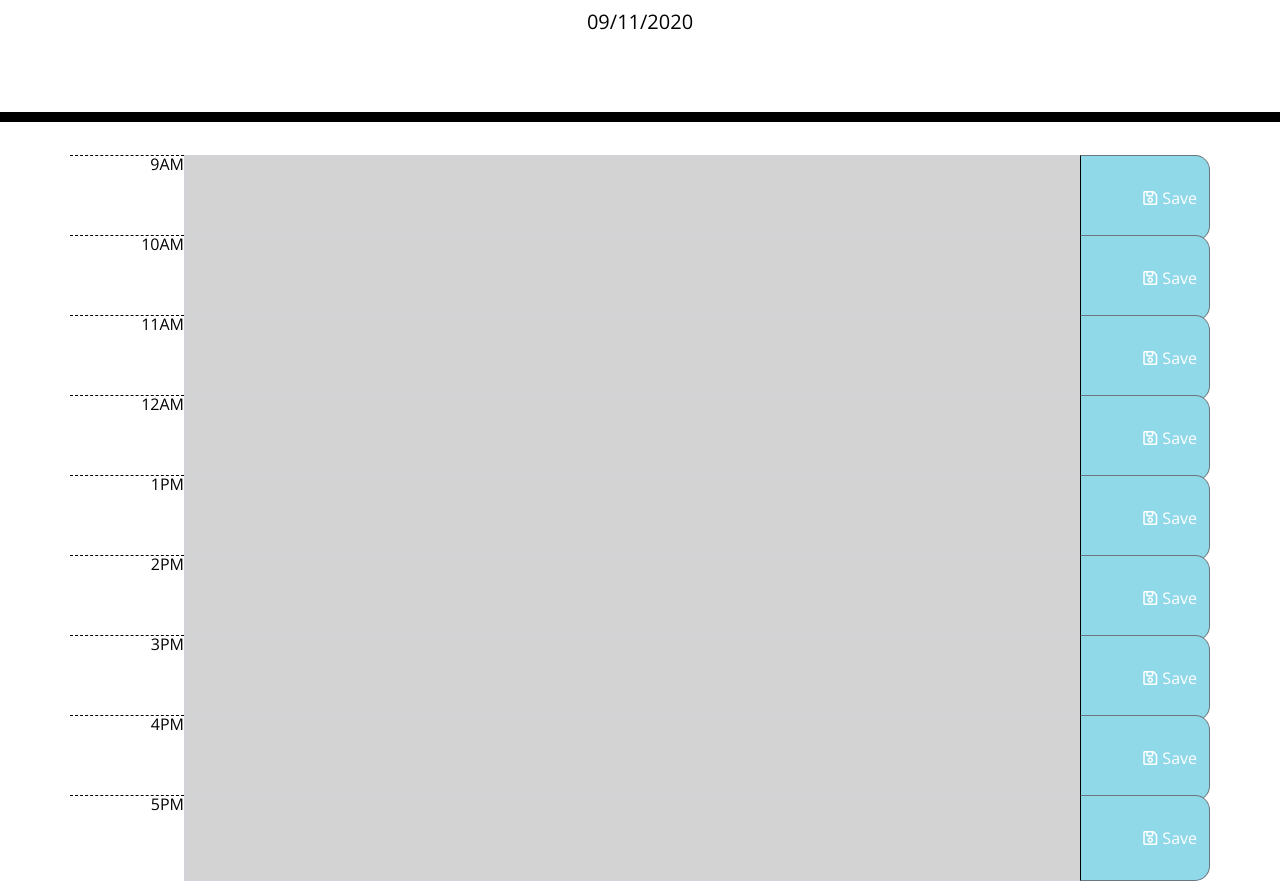
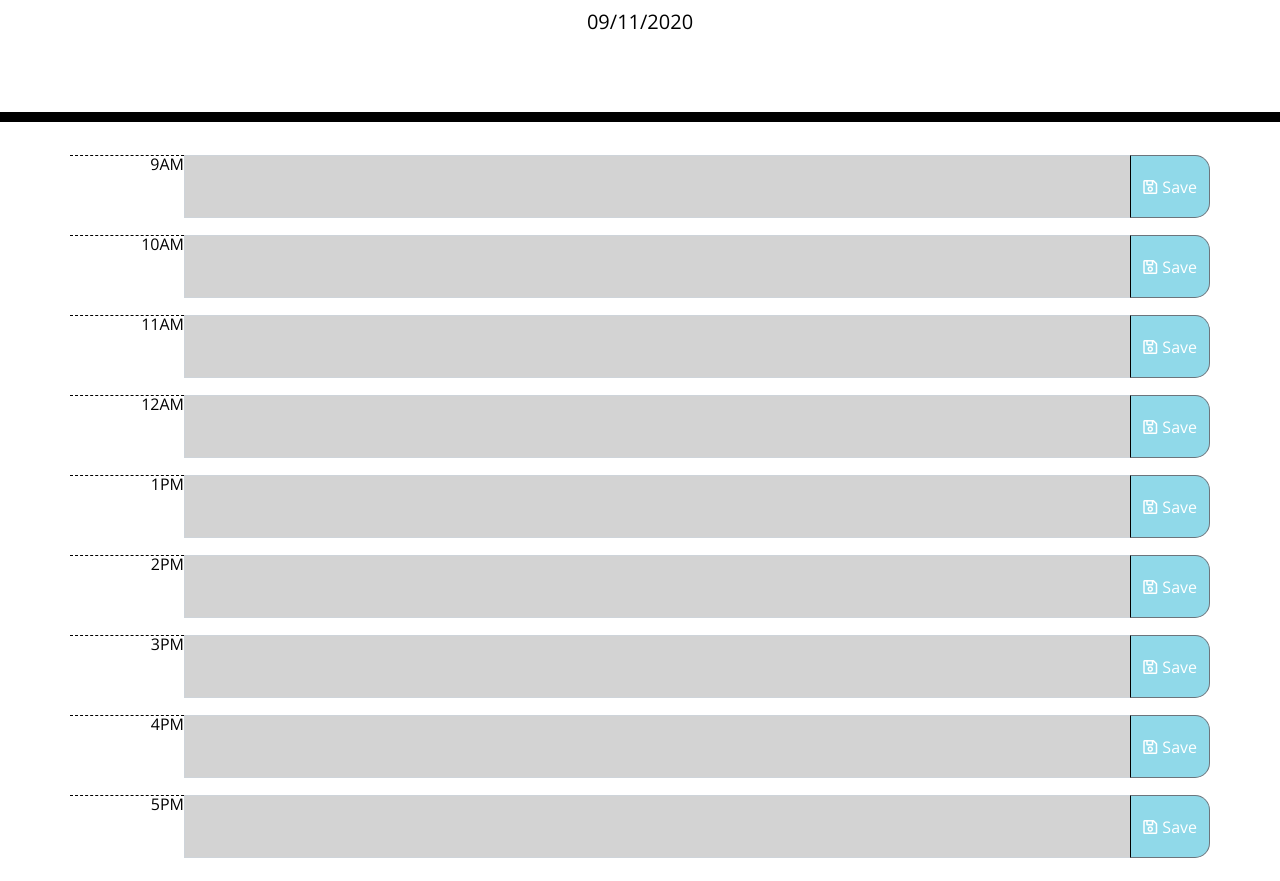
Before and after one commit to JJessee1371/day-planner-application, a plain HTML site: page index.html in a window 1280 px wide. Shown: the part 182-1063 px from the top of the page. Drawn offline with nearby package versions, Linux system fonts and the light colour scheme.

Commit message:
Corrected spacing issue with hour blocks.

```diff
--- a/index.html
+++ b/index.html
@@ -28,9 +28,7 @@
         <div class="hour"><span>9AM</span></div>
         <textarea id="text1" class="form-control" aria-label="With textarea" data-time="9"></textarea>
         <div class="input-group-append">
-          <button class="btn btn-outline-secondary saveBtn" type="button" id="9am">
-            <i class="far fa-save"></i>Save
-          </button>
+          <button class="btn btn-outline-secondary saveBtn" type="button" id="9am"><i class="far fa-save"></i>Save</button>
         </div>
       </div>
     </div>
@@ -40,9 +38,7 @@
         <div class="hour"><span>10AM</span></div>
         <textarea id="text2" class="form-control" aria-label="With textarea" data-time="10"></textarea>
         <div class="input-group-append">
-          <button class="btn btn-outline-secondary saveBtn" type="button" id="10am">
-            <i class="far fa-save"></i>Save
-          </button>
+          <button class="btn btn-outline-secondary saveBtn" type="button" id="9am"><i class="far fa-save"></i>Save</button>
         </div>
       </div>
     </div>
@@ -52,9 +48,7 @@
         <div class="hour"><span>11AM</span></div>
         <textarea id="text3" class="form-control" aria-label="With textarea" data-time="11"></textarea>
         <div class="input-group-append">
-          <button class="btn btn-outline-secondary saveBtn" type="button" id="11am">
-            <i class="far fa-save"></i>Save
-          </button>
+          <button class="btn btn-outline-secondary saveBtn" type="button" id="9am"><i class="far fa-save"></i>Save</button>
         </div>
       </div>
     </div>
@@ -64,9 +58,7 @@
         <div class="hour"><span>12AM</span></div>
         <textarea id="text4" class="form-control" aria-label="With textarea" data-time="12"></textarea>
         <div class="input-group-append">
-          <button class="btn btn-outline-secondary saveBtn" type="button" id="12pm">
-            <i class="far fa-save"></i>Save
-          </button>
+          <button class="btn btn-outline-secondary saveBtn" type="button" id="9am"><i class="far fa-save"></i>Save</button>
         </div>
       </div>
     </div>
@@ -76,9 +68,7 @@
         <div class="hour"><span>1PM</span></div>
         <textarea id="text5" class="form-control" aria-label="With textarea" data-time="13"></textarea>
         <div class="input-group-append">
-          <button class="btn btn-outline-secondary saveBtn" type="button" id="1pm">
-            <i class="far fa-save"></i>Save
-          </button>
+          <button class="btn btn-outline-secondary saveBtn" type="button" id="9am"><i class="far fa-save"></i>Save</button>
         </div>
       </div>
     </div>
@@ -88,9 +78,7 @@
         <div class="hour"><span>2PM</span></div>
         <textarea id="text6" class="form-control" aria-label="With textarea" data-time="14"></textarea>
         <div class="input-group-append">
-          <button class="btn btn-outline-secondary saveBtn" type="button" id="2pm">
-            <i class="far fa-save"></i>Save
-          </button>
+          <button class="btn btn-outline-secondary saveBtn" type="button" id="9am"><i class="far fa-save"></i>Save</button>
         </div>
       </div>
     </div>
@@ -100,9 +88,7 @@
         <div class="hour"><span>3PM</span></div>
         <textarea id="text7" class="form-control" aria-label="With textarea" data-time="15"></textarea>
         <div class="input-group-append">
-          <button class="btn btn-outline-secondary saveBtn" type="button" id="3pm">
-            <i class="far fa-save"></i>Save
-          </button>
+          <button class="btn btn-outline-secondary saveBtn" type="button" id="9am"><i class="far fa-save"></i>Save</button>
         </div>
       </div>
     </div>
@@ -112,9 +98,7 @@
         <div class="hour"><span>4PM</span></div>
         <textarea id="text8" class="form-control" aria-label="With textarea" data-time="16"></textarea>
         <div class="input-group-append">
-          <button class="btn btn-outline-secondary saveBtn" type="button" id="4pm">
-            <i class="far fa-save"></i>Save
-          </button>
+          <button class="btn btn-outline-secondary saveBtn" type="button" id="9am"><i class="far fa-save"></i>Save</button>
         </div>
       </div>
     </div>
@@ -124,9 +108,7 @@
         <div class="hour"><span>5PM</span></div>
         <textarea id="text9" class="form-control" aria-label="With textarea" data-time="17"></textarea>
         <div class="input-group-append">
-          <button class="btn btn-outline-secondary saveBtn" type="button" id="5pm">
-            <i class="far fa-save"></i>Save
-          </button>
+          <button class="btn btn-outline-secondary saveBtn" type="button" id="9am"><i class="far fa-save"></i>Save</button>
         </div>
       </div>
     </div>
```
